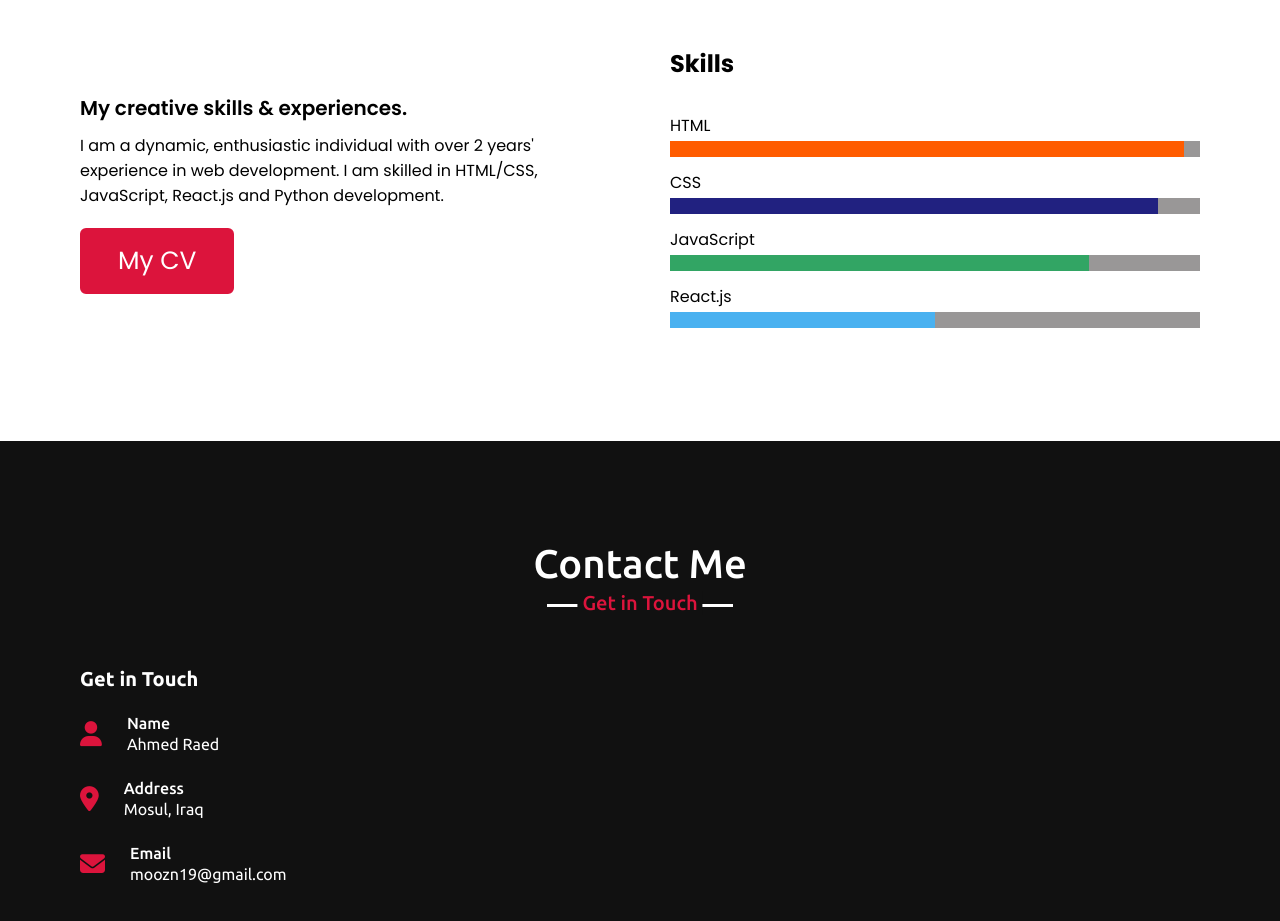
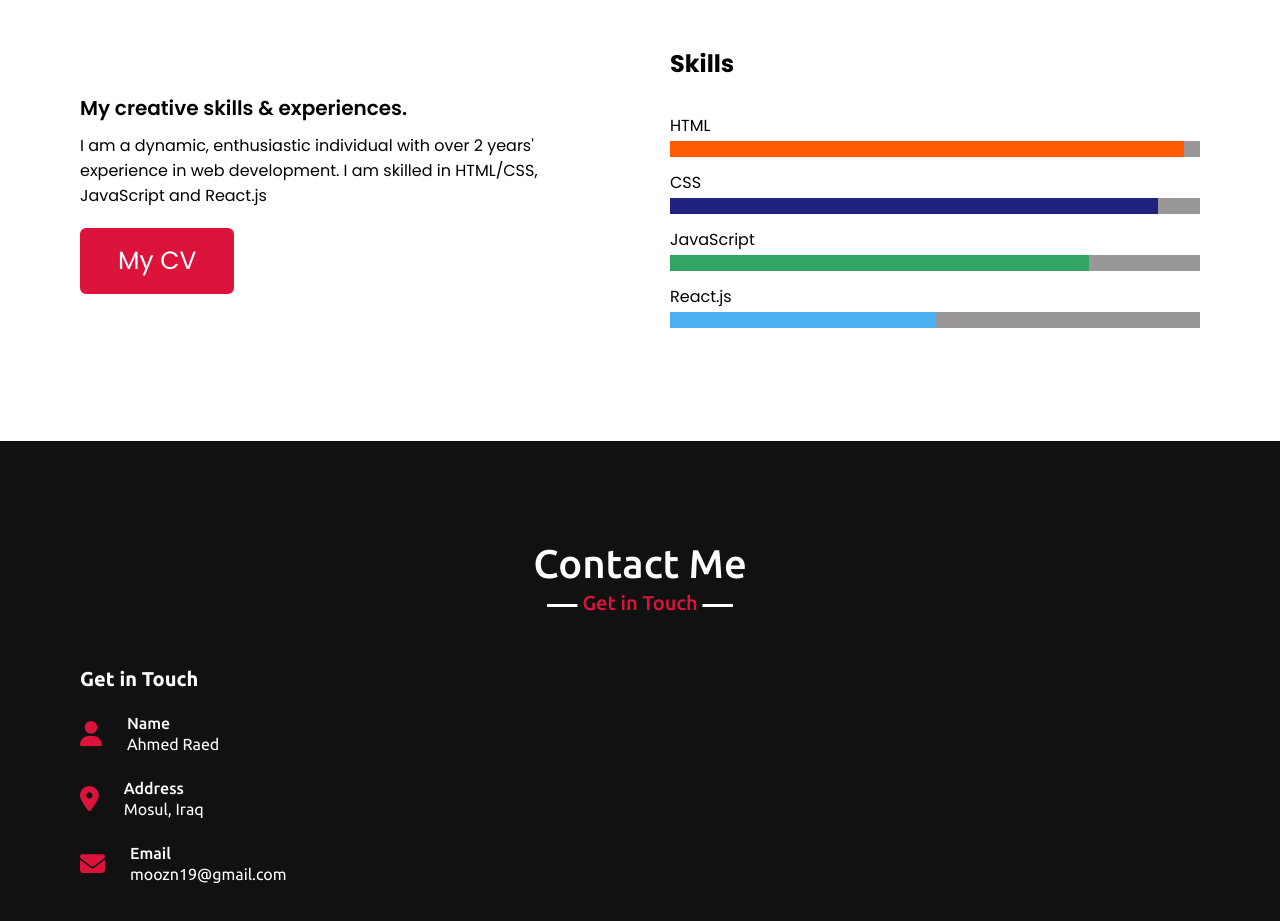
Before and after one commit to ahmed-raed/AhmedPortfolio, a plain HTML site: page index.html in a window 1280 px wide. Shown: the part 2320-3241 px from the top of the page. Drawn offline with nearby package versions, Linux system fonts and the light colour scheme.

Commit message:
Update index.html

```diff
--- a/index.html
+++ b/index.html
@@ -91,7 +91,7 @@
             <div class="skills-content">
             <div class="column left">
                 <div class="text">My creative skills & experiences.</div>
-                <p>I am a dynamic, enthusiastic individual with over 2 years' experience in web development. I am skilled in HTML/CSS, JavaScript, React.js and Python development.</p>
+                <p>I am a dynamic, enthusiastic individual with over 2 years' experience in web development. I am skilled in HTML/CSS, JavaScript and React.js</p>
                 <a href="https://drive.google.com/file/d/1QAA4aewS6HL3OTJbfx9UbjN1Pt_JcZDK/view?usp=share_link" target="_blank">My CV</a>
             </div>
             <div class="column right">
```
